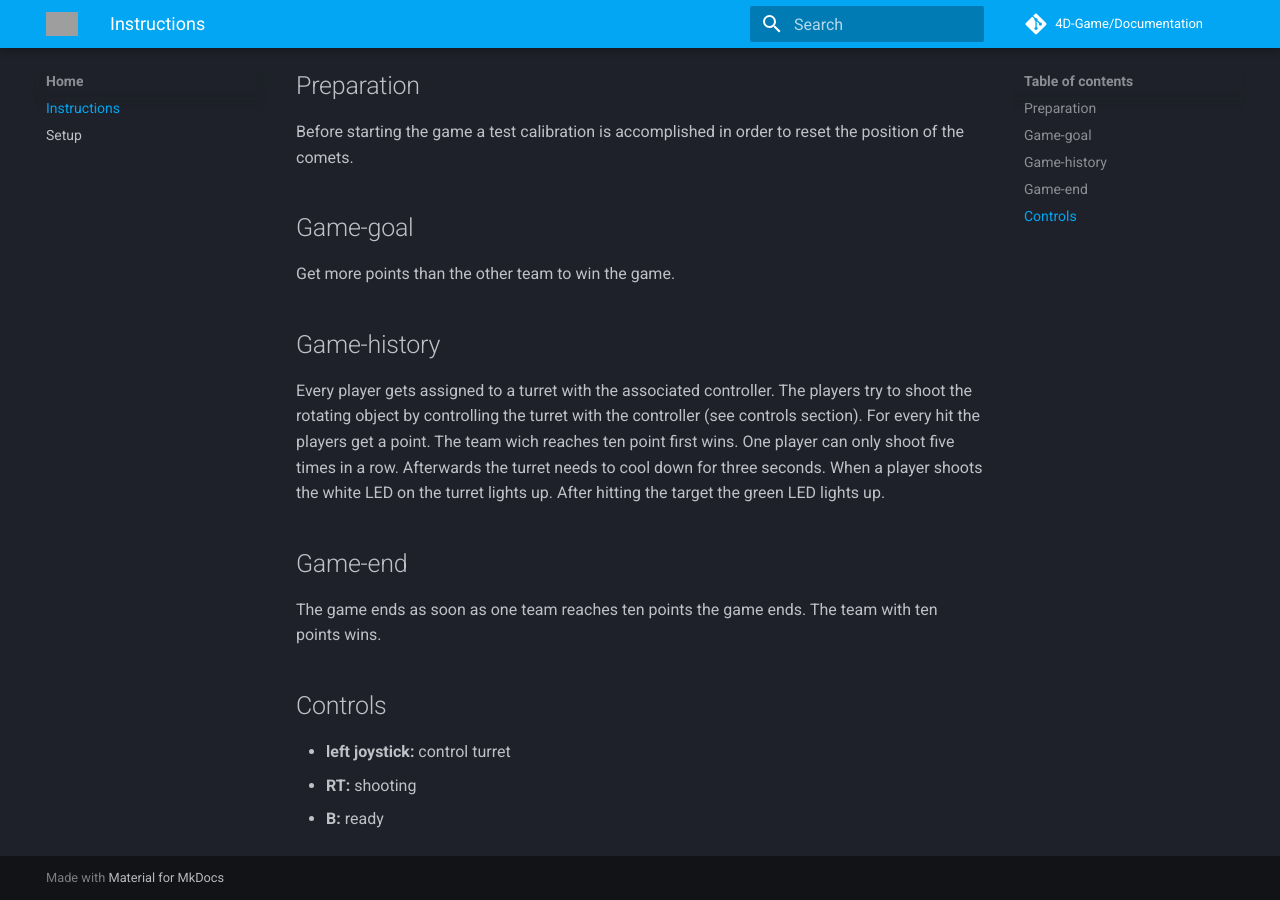
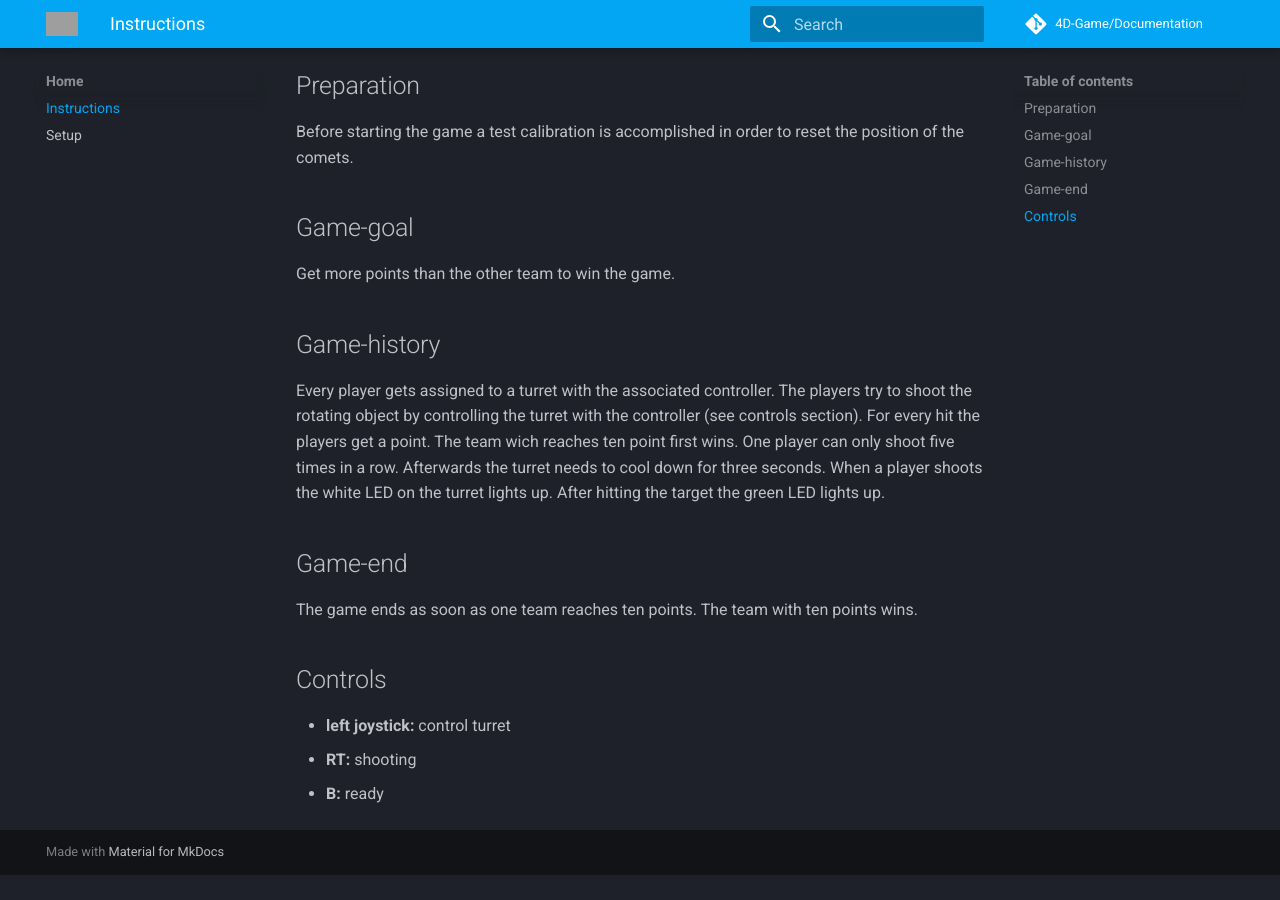
Before and after one commit to 4D-Game/CrazyComet, an MkDocs documentation site: the page built from docs/index.md, in a window 1280 px wide and 900 px high, scrolled down 749 px. Built offline with MkDocs 1.6.1 and Material for MkDocs 9.7.7, drawn with Linux system fonts in a browser that asks for light colours; comment, search, counter and statistics services are not loaded; after the commit the page ends 1624 px from its top, so only the background shows below that; grey boxes are pictures that could not be loaded.

Commit message:
Correction

```diff
--- a/docs/index.md
+++ b/docs/index.md
@@ -15,7 +15,7 @@ Every player gets assigned to a turret with the associated controller. The playe
 
 ## Game-end
 
-The game ends as soon as one team reaches ten points the game ends. The team with ten points wins.
+The game ends as soon as one team reaches ten points. The team with ten points wins.
 
 ## Controls
 
```
Also changed, not shown: docs/game_concept.md (+1 -1 lines).
